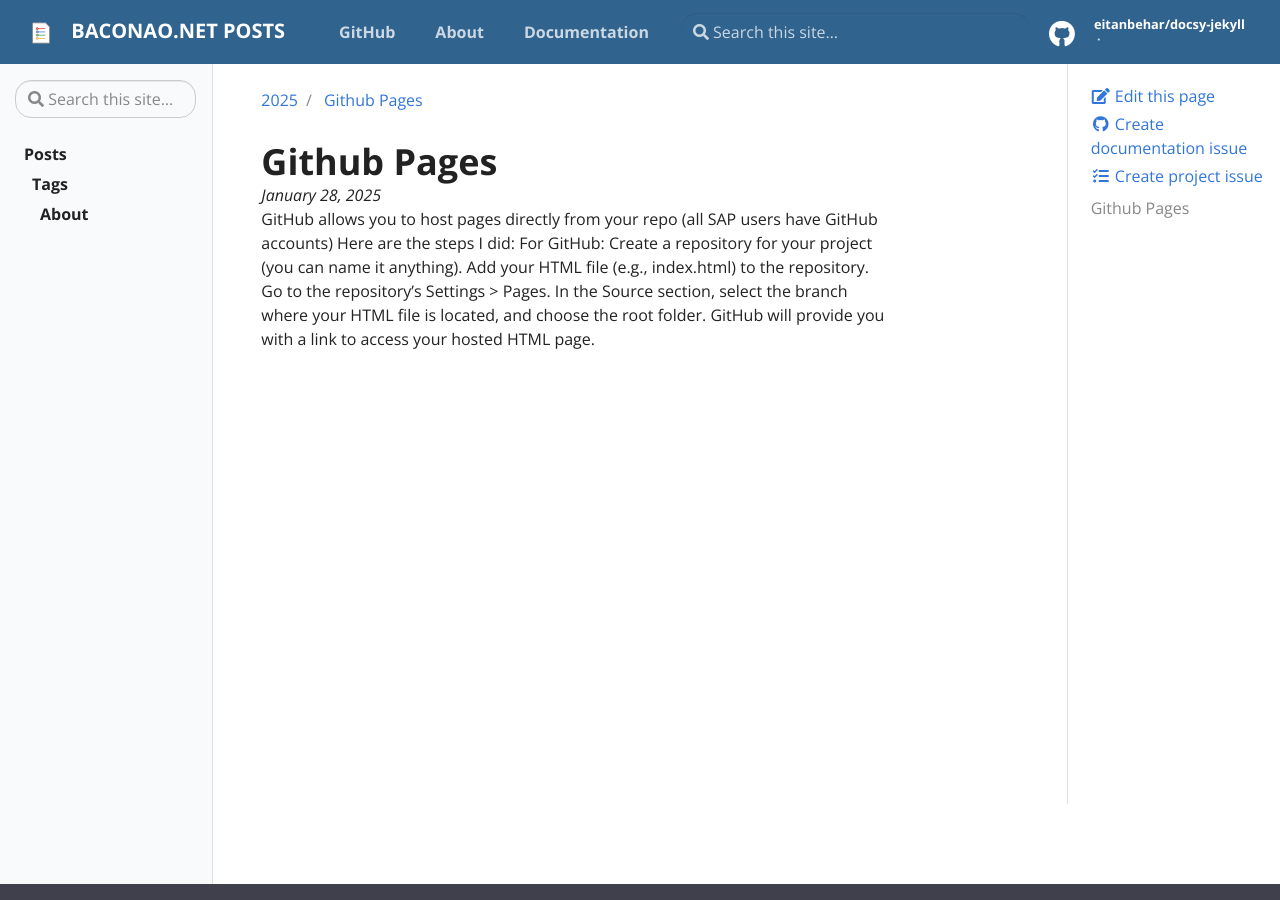
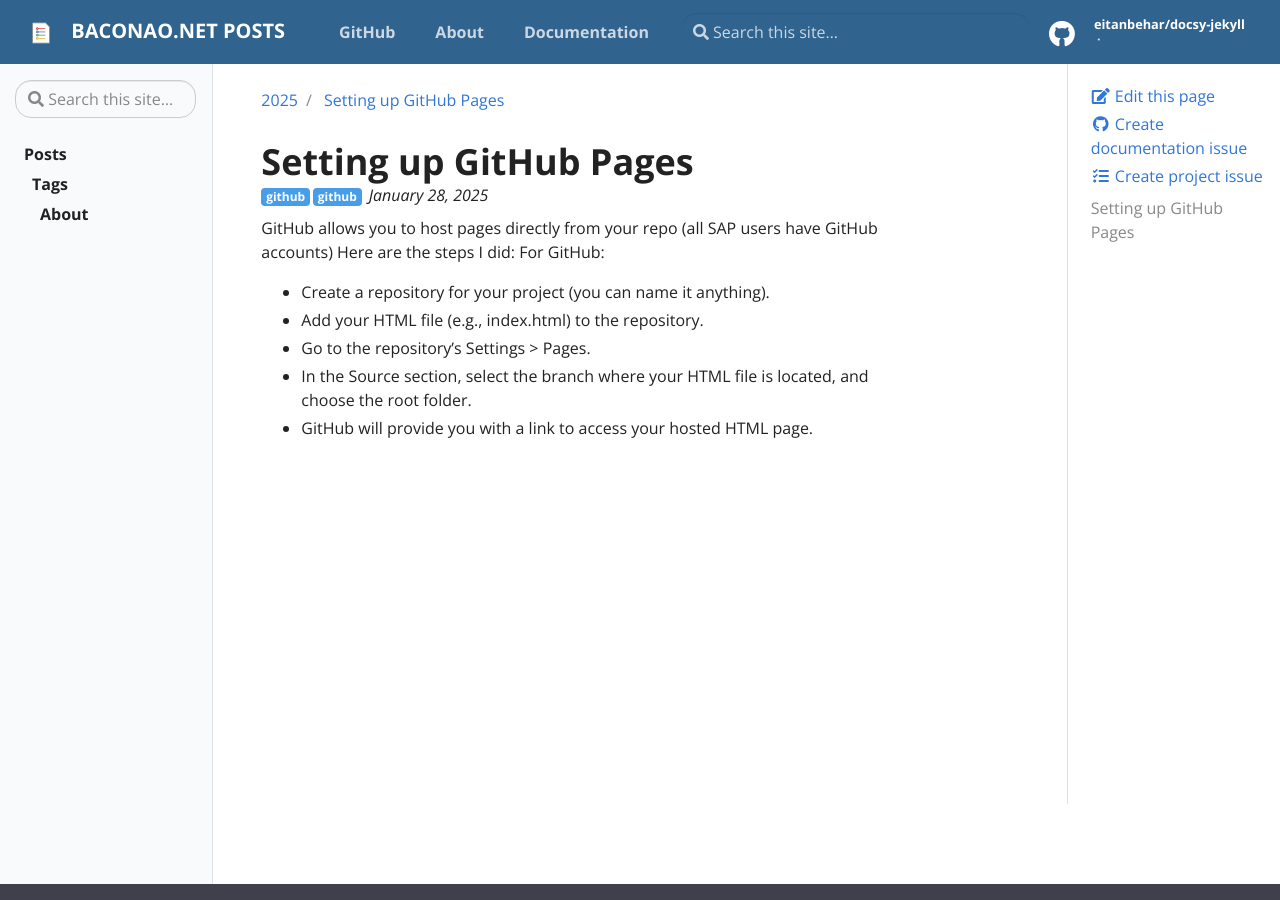
Before and after one commit to eitanbehar/docsy-jekyll, a Jekyll site: the page built from _posts/2025-01-28-github-pages.md, in a window 1280 px wide and 900 px high. Built offline with Jekyll 4.4.1, drawn with Linux system fonts in a browser that asks for light colours; our own code applies the rules of GitHub Pages for plain Markdown files.

Commit message:
Update 2025-01-28-github-pages.md

```diff
--- a/_posts/2025-01-28-github-pages.md
+++ b/_posts/2025-01-28-github-pages.md
@@ -1,8 +1,18 @@
+---
+title:  "Setting up GitHub Pages"
+date:   2025-01-28
+badges:
+ - type: info
+   tag: github
+ - type: info
+   tag: github
+---
+
 GitHub allows you to host pages directly from your repo (all SAP users have GitHub accounts)
 Here are the steps I did:
 For GitHub:
-Create a repository for your project (you can name it anything).
-Add your HTML file (e.g., index.html) to the repository.
-Go to the repository's Settings > Pages.
-In the Source section, select the branch where your HTML file is located, and choose the root folder.
-GitHub will provide you with a link to access your hosted HTML page.
+- Create a repository for your project (you can name it anything).
+- Add your HTML file (e.g., index.html) to the repository.
+- Go to the repository's Settings > Pages.
+- In the Source section, select the branch where your HTML file is located, and choose the root folder.
+- GitHub will provide you with a link to access your hosted HTML page.
```
